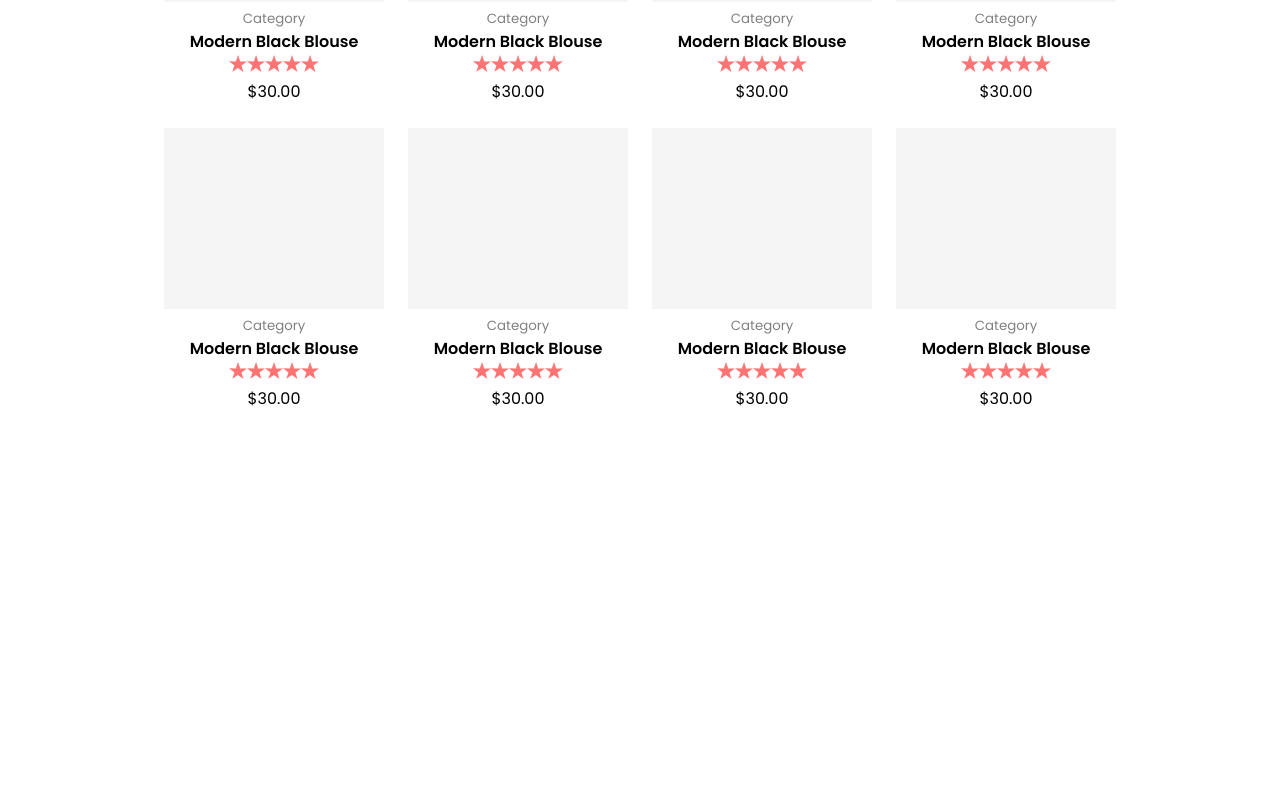
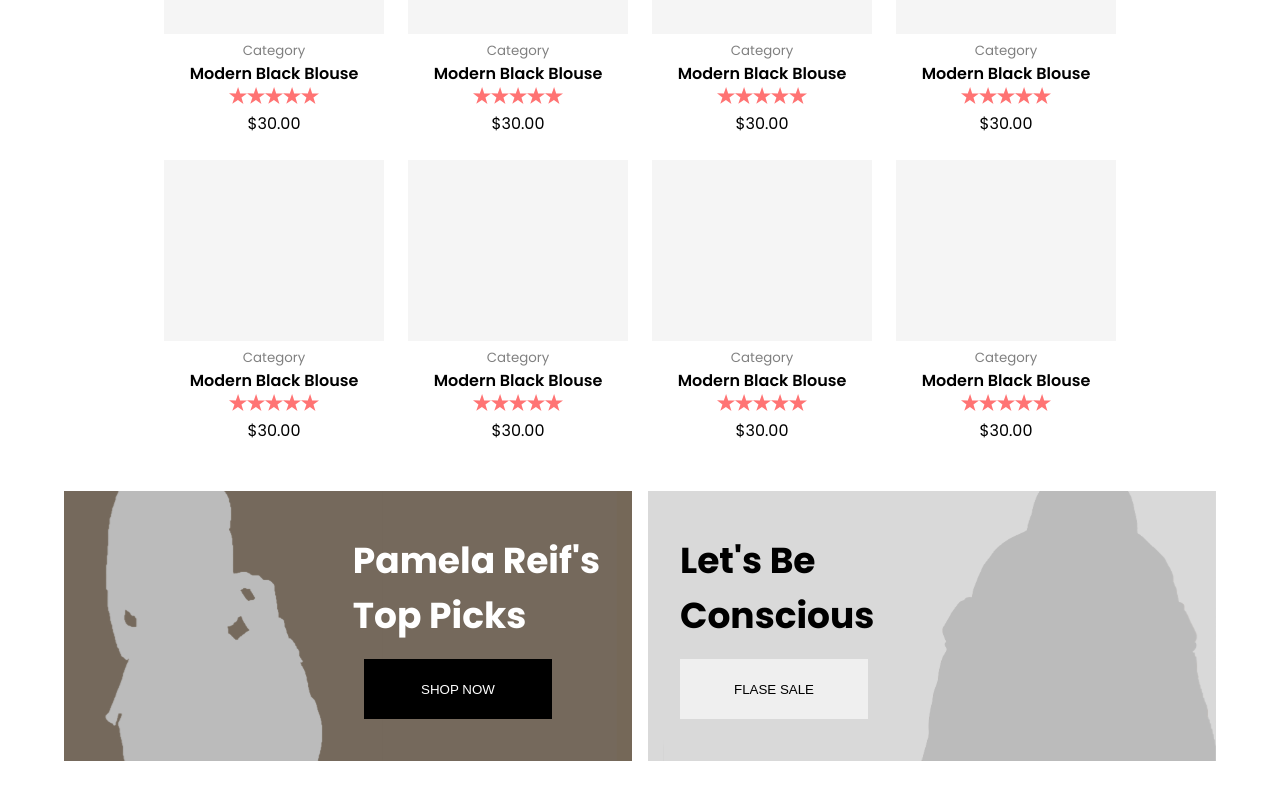
Before and after one commit to saraohman97/fixxo, a React (Create React App) app in the folder e-commerce/: page / in a window 1280 px wide. Shown: the part 1364-2164 px from the top of the page. Before the commit the page ends 1807 px from the top, so only its background shows below. Built offline with nearby package versions, Linux system fonts and the light colour scheme.

Commit message:
Done with third showcase, with only button to fix.

```diff
--- a/e-commerce/src/Home.css
+++ b/e-commerce/src/Home.css
@@ -120,9 +120,9 @@ body {
 
 
 
-/* HOME - SHOWCASE 2 */
+/* HOME - SECOND SHOWCASE */
 .second-showcase {
-    margin-block: 2rem;
+    margin-block: 3rem;
 }
 .second-showcase .container {
     display: flex;
@@ -172,7 +172,7 @@ body {
     width: 50%;
     margin: 0 auto;
     text-align: center;
-    margin-bottom: 2rem;
+    margin-bottom: 3rem;
 }
 .featured .products {
     display: grid;
@@ -188,9 +188,6 @@ body {
 .product-item {
     position: relative;
 }
-/* .product-item:hover {
-    display: show;
-} */
 .product-item .gray-box {
     width: 220px;
 }
@@ -214,3 +211,51 @@ body {
 .featured-icons {
     display: none;
 }
+
+
+
+/* HOME - THIRD SHOWCASE */
+.third-showcase .container {
+    display: flex;
+    gap: 1rem;
+    height: 270px;
+    margin-bottom: 3rem;
+}
+
+.third-showcase .pamela {
+    background-image: url(./img/showcase-img-3.svg);
+    background-color: rgb(117, 104, 88);
+    width: 100%;
+    background-size: contain;
+    background-position: left bottom;
+    background-repeat: no-repeat;
+
+    padding: 2rem;
+    display: flex;
+    flex-direction: column;
+    justify-content: center;
+    align-items: flex-end;
+    gap: 1rem;
+    font-size: x-large;
+}
+.clr-white {
+    color: white;
+}
+.third-showcase .pamela button {
+    margin-right: 3rem;
+}
+.third-showcase .conscious {
+    background-image: url(./img/showcase-img-4.svg);
+    background-color: rgb(217, 217, 217);
+    width: 100%;
+    background-size: contain;
+    background-position: right bottom;
+    background-repeat: no-repeat;
+
+    padding: 2rem;
+    display: flex;
+    gap: 1rem;
+    flex-direction: column;
+    justify-content: center;
+    font-size: x-large;
+}
--- a/e-commerce/src/Home.js
+++ b/e-commerce/src/Home.js
@@ -78,6 +78,22 @@ const Home = () => {
             </div>
         </div>
 
+        <div className="third-showcase">
+            <div className="container">
+
+                <div className="pamela">
+                    <h2 className='clr-white'>Pamela Reif's <br />Top Picks</h2>
+                    <button className='btn btn-black'>SHOP NOW</button>
+                </div>
+
+                <div className="conscious">
+                    <h2>Let's Be <br />Conscious</h2>
+                    <button className='btn'>FLASE SALE</button>
+                </div>
+
+            </div>
+        </div>
+
 
     </div>
   )
```
Also changed, not shown: e-commerce/src/img/showcase-img-3.svg (added), e-commerce/src/img/showcase-img-4.svg (added).
